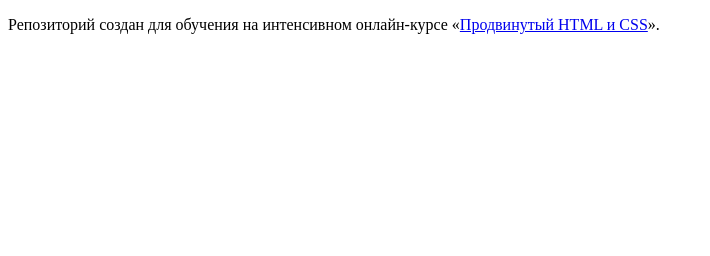
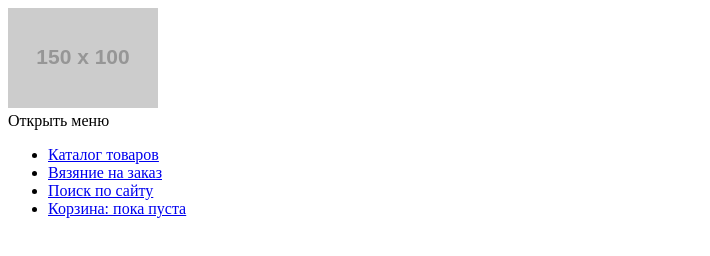
Before and after one commit to mendrew/239213-mishka, a website: page index.html in a window 1280 px wide. Shown: the whole page, without its empty margins (0-710 px from the left). Drawn offline with Linux system fonts and the light colour scheme; placeholder pictures from the web are drawn by us.

Commit message:
Add index header section
Menu and logo inside like blocks

```diff
--- a/index.html
+++ b/index.html
@@ -5,8 +5,34 @@
     <title>HTML Academy: Мишка</title>
   </head>
   <body>
+    <header class="page-header">
+      <section class="page-logo">
+        <img
+          src="http://placehold.it/150x100"
+          width="150"
+          height="100"
+          alt="Магазин Мишка">
+      </section>
+      <nav class="main-nav main-nav--closed">
+        <div class="main-nav__toggler">Открыть меню</div>
+        <div class="main-nav__wrapper">
+          <ul class="main-nav__list">
+            <li class="main-nav__item main-nav__item--active">
+              <a href="#catalog">Каталог товаров</a>
+            </li>
+            <li class="main-nav__item">
+              <a href="#custom-made-knitting">Вязяние на заказ</a>
+            </li>
+            <li class="main-nav__item">
+              <a href="#site-search">Поиск по сайту</a>
+            </li>
+            <li class="main-nav__item">
+              <a href="#basket">Корзина: пока пуста</a>
+            </li>
+          </ul>
+        </div>
+      </nav>
 
-    <p>Репозиторий создан для обучения на интенсивном онлайн‑курсе «<a href="https://htmlacademy.ru/intensive/adaptive">Продвинутый HTML и CSS</a>».</p>
 
   </body>
 </html>
```
